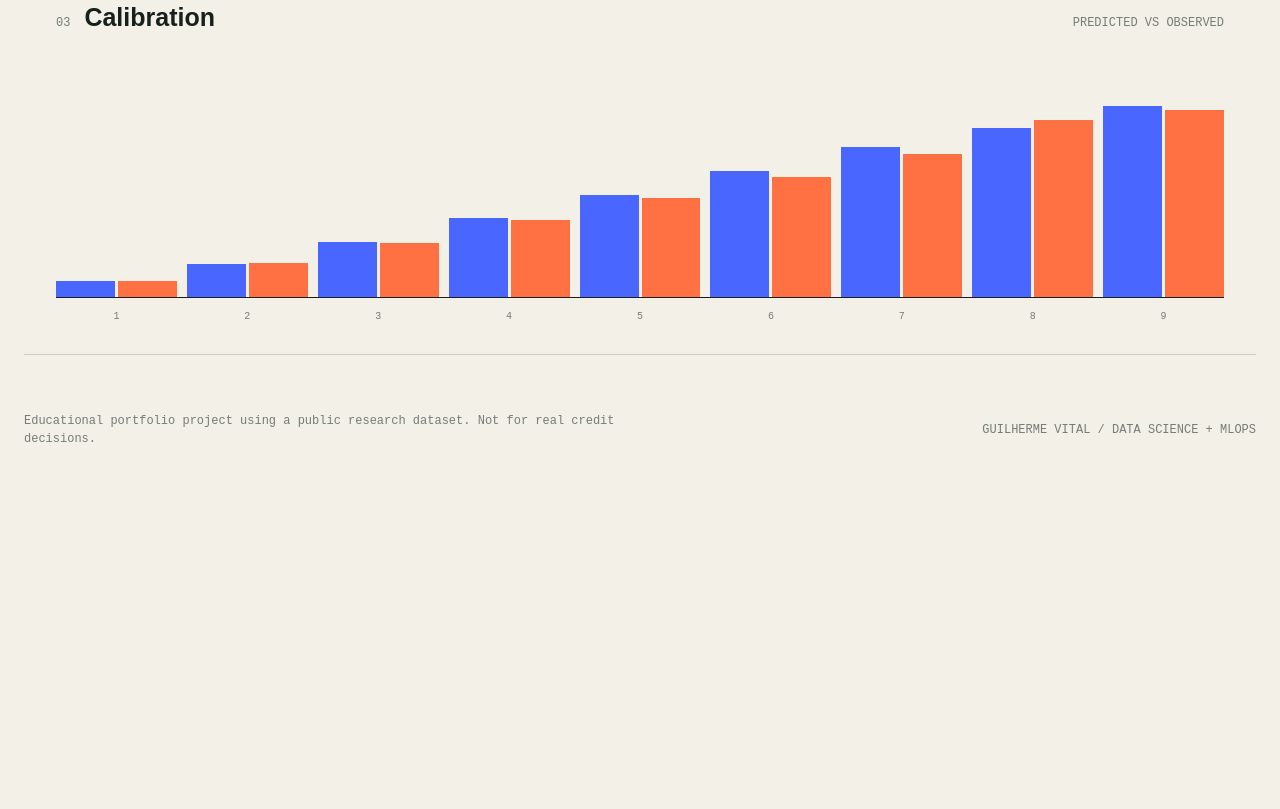
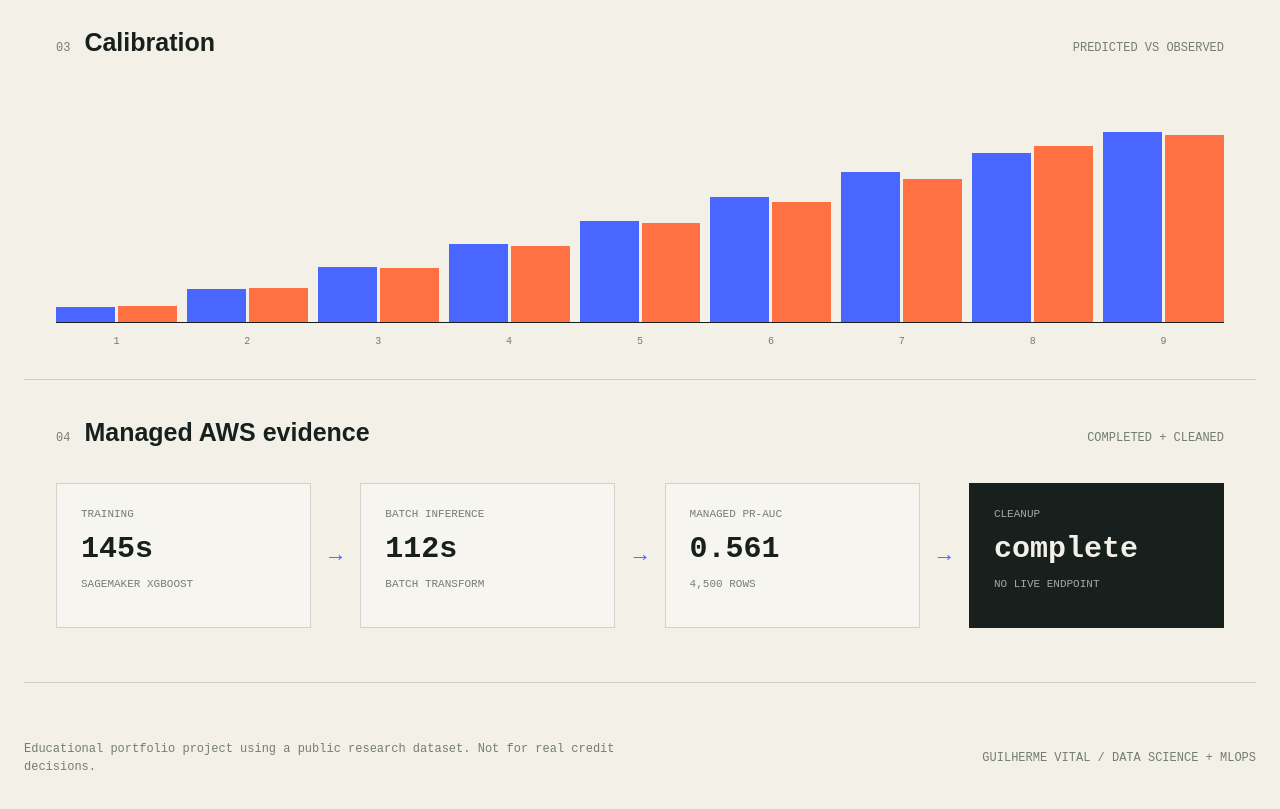
Before and after one commit to guivital1/credit-risk-intelligence, a plain HTML site: page docs/index.html in a window 1280 px wide. Shown: the part 1169-1978 px from the top of the page. Before the commit the page ends 1674 px from the top, so only its background shows below. Drawn offline with Linux system fonts and the light colour scheme.

Commit message:
feat: publish managed SageMaker evidence

```diff
--- a/docs/dashboard.css
+++ b/docs/dashboard.css
@@ -55,6 +55,14 @@ h1 em { color: var(--blue); font-weight: 400; }
 .cal-group i { min-height: 2px; background: var(--blue); }
 .cal-group i.observed { background: var(--orange); }
 .cal-group small { position: absolute; bottom: -25px; width: 100%; text-align: center; font: 10px monospace; color: var(--muted); }
+.cloud-evidence { padding: 38px 32px 54px; border-bottom: 1px solid var(--line); }
+.cloud-flow { display: grid; grid-template-columns: 1fr auto 1fr auto 1fr auto 1fr; align-items: stretch; gap: 18px; }
+.cloud-flow article { min-height: 145px; padding: 24px; border: 1px solid var(--line); background: rgba(255,255,255,.35); display: flex; flex-direction: column; gap: 12px; }
+.cloud-flow article:last-of-type { background: var(--ink); color: var(--paper); }
+.cloud-flow small, .cloud-flow span { color: var(--muted); font: 11px monospace; text-transform: uppercase; }
+.cloud-flow article:last-of-type small, .cloud-flow article:last-of-type span { color: rgba(242,240,231,.65); }
+.cloud-flow strong { font: 700 30px monospace; overflow-wrap: anywhere; }
+.cloud-flow > i { align-self: center; color: var(--blue); font: 22px monospace; }
 footer { min-height: 150px; display: flex; justify-content: space-between; align-items: center; gap: 30px; color: var(--muted); font: 12px/1.5 monospace; }
 footer p { max-width: 650px; }
 
@@ -65,5 +73,7 @@ footer p { max-width: 650px; }
   .grid { display: block; }
   .panel { border-right: 0; }
   .model-row { grid-template-columns: 120px 1fr 56px; }
+  .cloud-flow { grid-template-columns: 1fr; }
+  .cloud-flow > i { transform: rotate(90deg); justify-self: center; }
   footer { align-items: flex-start; flex-direction: column; padding: 38px 0; }
 }
--- a/docs/dashboard.js
+++ b/docs/dashboard.js
@@ -2,9 +2,13 @@ const percent = value => `${(value * 100).toFixed(1)}%`;
 const score = value => Number(value).toFixed(3);
 
 async function loadDashboard() {
-  const response = await fetch("data/dashboard.json");
+  const [response, awsResponse] = await Promise.all([
+    fetch("data/dashboard.json"),
+    fetch("data/aws-evidence.json"),
+  ]);
   if (!response.ok) throw new Error(`Dashboard data unavailable: ${response.status}`);
-  const data = await response.json();
+  if (!awsResponse.ok) throw new Error(`AWS evidence unavailable: ${awsResponse.status}`);
+  const [data, aws] = await Promise.all([response.json(), awsResponse.json()]);
   const selected = data.models.find(model => model.name === data.summary.selected_model);
 
   document.querySelector("#heroRate").textContent = percent(data.summary.default_rate);
@@ -44,6 +48,12 @@ async function loadDashboard() {
     group.innerHTML = `<i style="height:${Math.max(2, bin.average_probability * 100)}%" title="Predicted ${percent(bin.average_probability)}"></i><i class="observed" style="height:${Math.max(2, bin.observed_default_rate * 100)}%" title="Observed ${percent(bin.observed_default_rate)}"></i><small>${index + 1}</small>`;
     calibration.appendChild(group);
   });
+
+  document.querySelector("#awsTraining").textContent = `${aws.training_seconds}s`;
+  document.querySelector("#awsTransform").textContent = `${aws.transform_seconds}s`;
+  document.querySelector("#awsPr").textContent = score(aws.pr_auc);
+  document.querySelector("#awsRows").textContent = `${aws.test_rows.toLocaleString("en-US")} rows`;
+  document.querySelector("#awsCleanup").textContent = aws.cleanup_complete ? "complete" : "pending";
 }
 
 loadDashboard().catch(error => {
--- /dev/null
+++ b/docs/data/aws-evidence.json
@@ -0,0 +1,13 @@
+{
+  "region": "us-east-2",
+  "training_status": "Completed",
+  "training_seconds": 145,
+  "transform_status": "Completed",
+  "transform_seconds": 112,
+  "test_rows": 4500,
+  "roc_auc": 0.782944,
+  "pr_auc": 0.561127,
+  "persistent_endpoint": false,
+  "cleanup_complete": true,
+  "completed_at": "2026-08-24T03:50:33Z"
+}
--- a/docs/index.html
+++ b/docs/index.html
@@ -12,7 +12,7 @@
   <main>
     <nav class="nav">
       <a class="brand" href="#">CREDIT/RISK</a>
-      <span class="status"><i></i> offline model evidence</span>
+      <span class="status"><i></i> local + managed evidence</span>
       <a href="https://github.com/guivital1/credit-risk-intelligence">source ↗</a>
     </nav>
 
@@ -20,7 +20,7 @@
       <div>
         <p class="eyebrow">EXPLAINABLE DEFAULT MODELING</p>
         <h1>Risk is a probability,<br><em>not a verdict.</em></h1>
-        <p class="lede">A local-first machine-learning workflow for comparing credit-default models, studying trade-offs, and preparing cost-controlled SageMaker evidence.</p>
+        <p class="lede">A local-first machine-learning workflow for comparing credit-default models, studying trade-offs, and validating offline inference with cost-controlled SageMaker evidence.</p>
       </div>
       <div class="dial" aria-label="Observed test default rate">
         <span id="heroRate">—</span>
@@ -51,6 +51,19 @@
       </article>
     </section>
 
+    <section class="cloud-evidence" aria-label="Managed AWS evidence">
+      <div class="panel-head"><span>04</span><h2>Managed AWS evidence</h2><small>completed + cleaned</small></div>
+      <div class="cloud-flow">
+        <article><small>training</small><strong id="awsTraining">—</strong><span>SageMaker XGBoost</span></article>
+        <i>→</i>
+        <article><small>batch inference</small><strong id="awsTransform">—</strong><span>Batch Transform</span></article>
+        <i>→</i>
+        <article><small>managed PR-AUC</small><strong id="awsPr">—</strong><span id="awsRows">— rows</span></article>
+        <i>→</i>
+        <article><small>cleanup</small><strong id="awsCleanup">—</strong><span>no live endpoint</span></article>
+      </div>
+    </section>
+
     <footer>
       <p id="disclaimer"></p>
       <span>GUILHERME VITAL / DATA SCIENCE + MLOPS</span>
```
Also changed, not shown: 1 other file.
